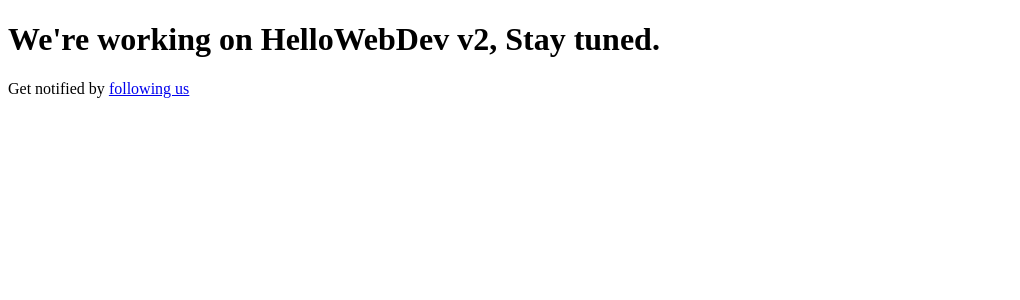
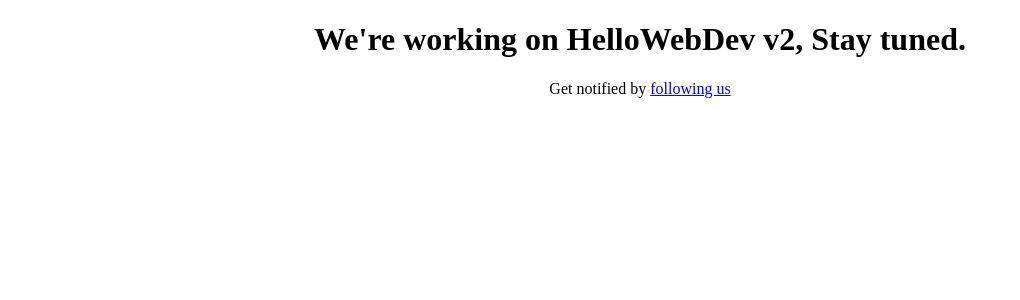
Before and after one commit to pavankpdev/hellowebdev, a React (Create React App) app: page / in a window 1280 px wide. Shown: the top 300 px of the page, without its empty margins (0-1020 px from the left). Built offline with nearby package versions, Linux system fonts and the light colour scheme.

Commit message:
Update App.js

```diff
--- a/src/App.js
+++ b/src/App.js
@@ -3,7 +3,7 @@
 
 function App() {
   return (
-    <div className="app">
+    <div style={{textAlign:"center"}}>
       <h1>We're working on HelloWebDev v2, Stay tuned.</h1>
       <p>
         Get notified by <a href="https://linktr.ee/pavanleton">following us</a>
```
